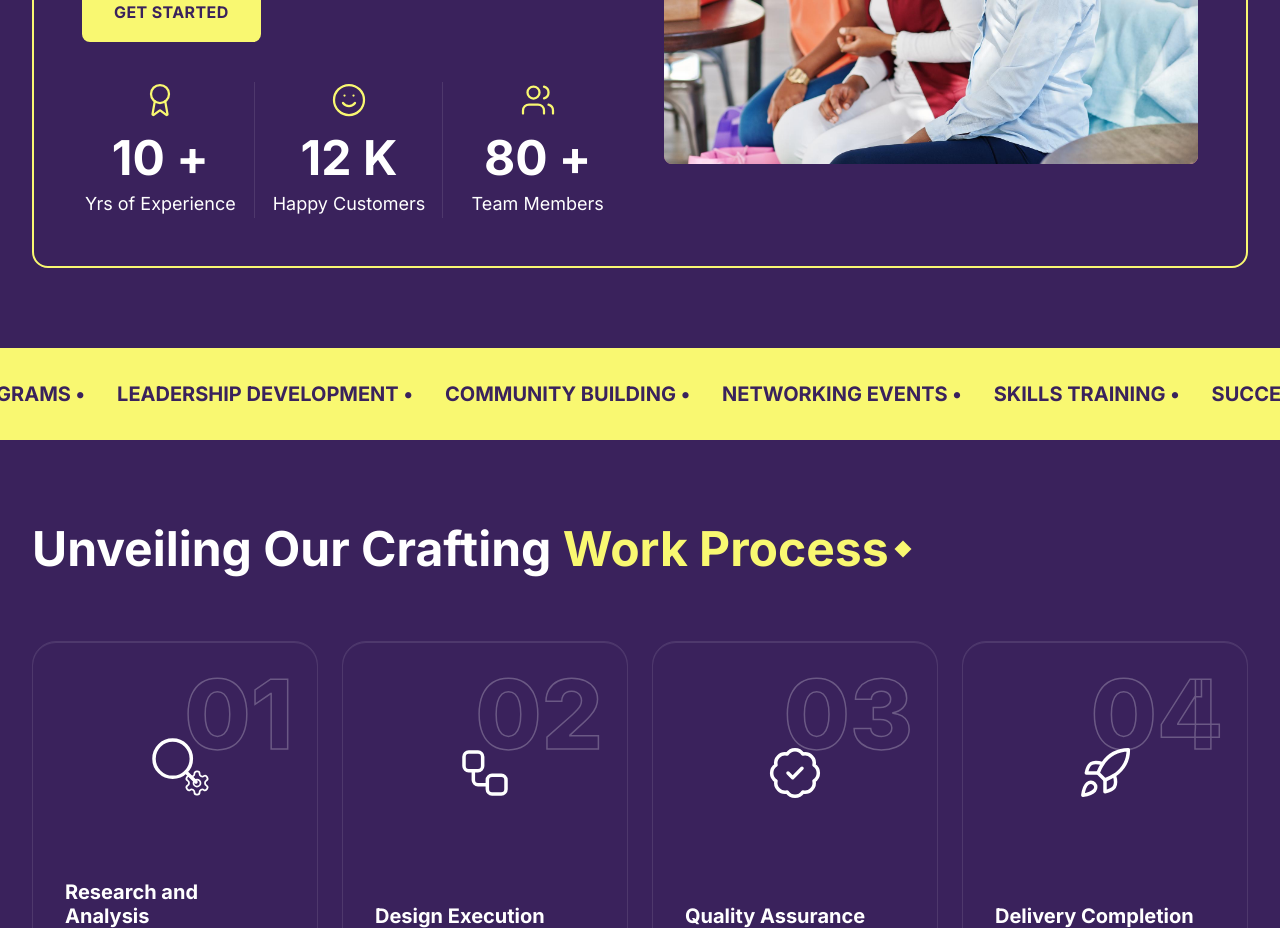
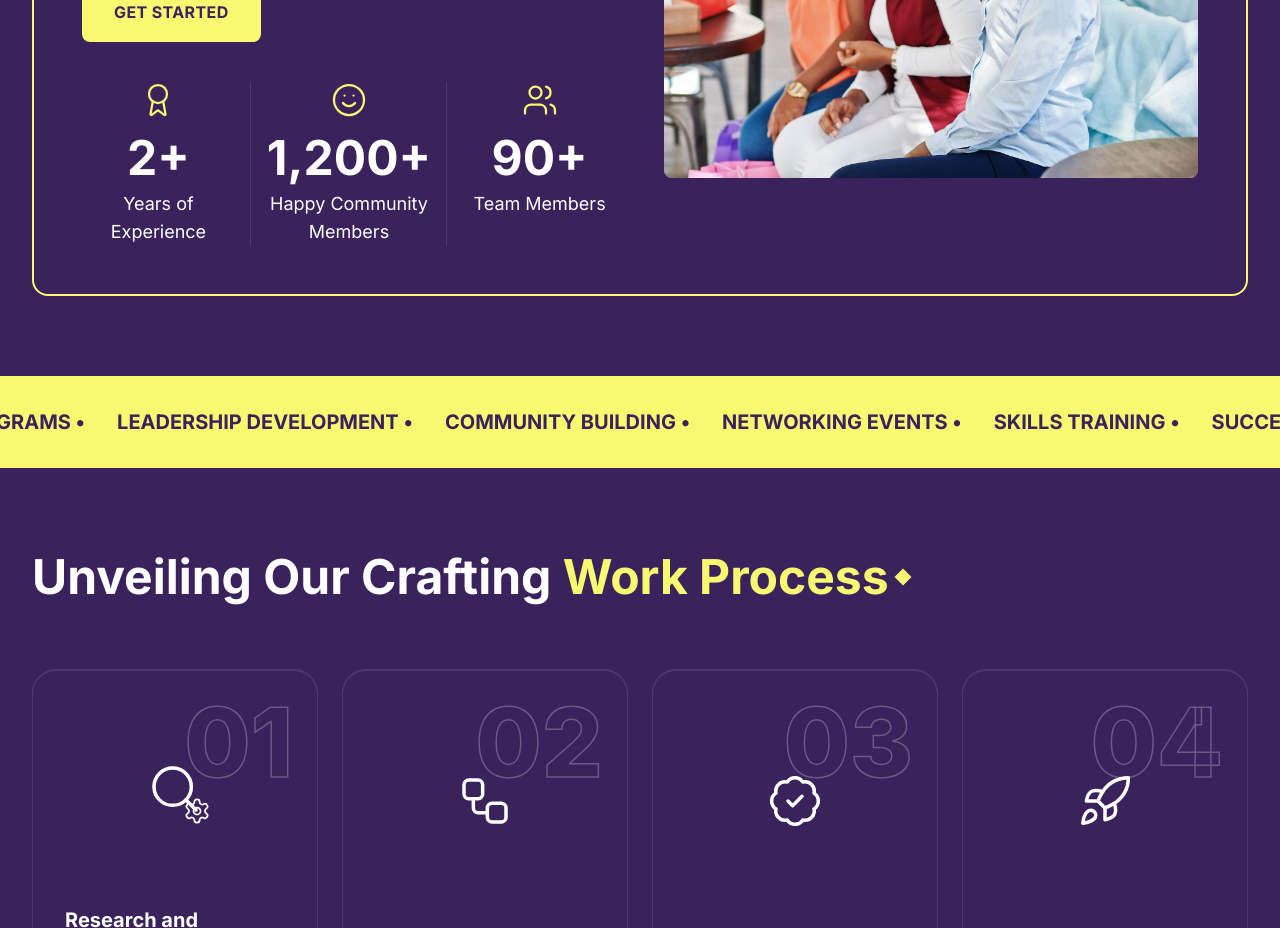
Before and after one commit to Annlyam/drelevantwoman, a Next.js app: page / in a window 1280 px wide. Shown: the part 1220-2148 px from the top of the page. Built offline with nearby package versions, Linux system fonts and the light colour scheme; no server answers.

Commit message:
restore animated counter for hero stats (Years, Members, Team)

```diff
--- a/components/home/Stats.tsx
+++ b/components/home/Stats.tsx
@@ -2,47 +2,29 @@
 
 import { motion, useInView } from "framer-motion";
 import { useRef, useEffect, useState } from "react";
-import { Award, Smile, Users } from "lucide-react";
 import Link from "next/link";
 import Image from "next/image";
-
-const stats = [
-  {
-    icon: Award,
-    value: 10,
-    suffix: " +",
-    label: "Yrs of Experience",
-    color: "#f9f871",
-  },
-  {
-    icon: Smile,
-    value: 12,
-    suffix: " K",
-    label: "Happy Customers",
-    color: "#f9f871",
-  },
-  {
-    icon: Users,
-    value: 80,
-    suffix: " +",
-    label: "Team Members",
-    color: "#f9f871",
-  },
-];
+import { statsConfig } from "@/lib/data/statsConfig";
 
 function AnimatedCounter({ value, suffix }: { value: number; suffix: string }) {
   const [count, setCount] = useState(0);
-  const ref = useRef(null);
-  const isInView = useInView(ref, { once: true, amount: 0.5 });
+  const containerRef = useRef<HTMLDivElement>(null);
+  const isInView = useInView(containerRef, {
+    once: true,
+    amount: 0.5,
+    margin: "0px 0px -50px 0px"
+  });
 
   useEffect(() => {
-    if (isInView) {
+    let timer: NodeJS.Timeout;
+
+    if (isInView && count < value) {
       const duration = 2000;
       const steps = 60;
       const increment = value / steps;
-      let current = 0;
+      let current = count;
 
-      const timer = setInterval(() => {
+      timer = setInterval(() => {
         current += increment;
         if (current >= value) {
           setCount(value);
@@ -51,16 +33,20 @@ function AnimatedCounter({ value, suffix }: { value: number; suffix: string }) {
           setCount(Math.floor(current));
         }
       }, duration / steps);
+    }
 
-      return () => clearInterval(timer);
-    }
-  }, [isInView, value]);
+    return () => {
+      if (timer) clearInterval(timer);
+    };
+  }, [isInView, value, count]);
 
   return (
-    <span ref={ref}>
-      {count}
-      {suffix}
-    </span>
+    <div ref={containerRef} className="inline-block">
+      <span>
+        {count.toLocaleString()}
+        {suffix}
+      </span>
+    </div>
   );
 }
 
@@ -118,7 +104,7 @@ export default function Stats() {
 
               {/* Stats - Horizontal Layout */}
               <div className="flex items-start gap-4 md:gap-8">
-                {stats.map((stat, index) => {
+                {statsConfig.map((stat, index) => {
                   const Icon = stat.icon;
                   return (
                     <motion.div
@@ -150,7 +136,7 @@ export default function Stats() {
                         {stat.label}
                       </div>
                       {/* Vertical Divider */}
-                      {index < stats.length - 1 && (
+                      {index < statsConfig.length - 1 && (
                         <div className="absolute right-0 top-0 bottom-0 w-px bg-white/10 -mr-2 md:-mr-4" />
                       )}
                     </motion.div>
--- /dev/null
+++ b/lib/data/statsConfig.ts
@@ -0,0 +1,33 @@
+import { Award, Smile, Users, LucideIcon } from "lucide-react";
+
+export interface StatItem {
+  icon: LucideIcon;
+  value: number;
+  suffix: string;
+  label: string;
+  color: string;
+}
+
+export const statsConfig: StatItem[] = [
+  {
+    icon: Award,
+    value: 2,
+    suffix: "+",
+    label: "Years of Experience",
+    color: "#f9f871",
+  },
+  {
+    icon: Smile,
+    value: 1200,
+    suffix: "+",
+    label: "Happy Community Members",
+    color: "#f9f871",
+  },
+  {
+    icon: Users,
+    value: 90,
+    suffix: "+",
+    label: "Team Members",
+    color: "#f9f871",
+  },
+];
```
